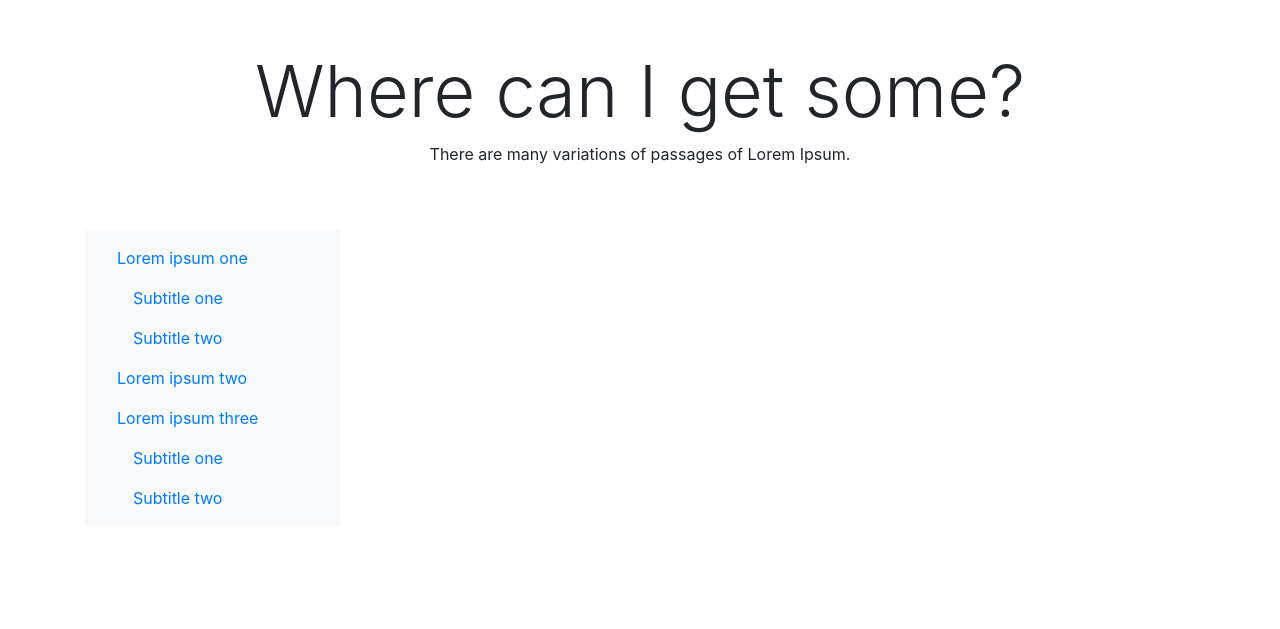
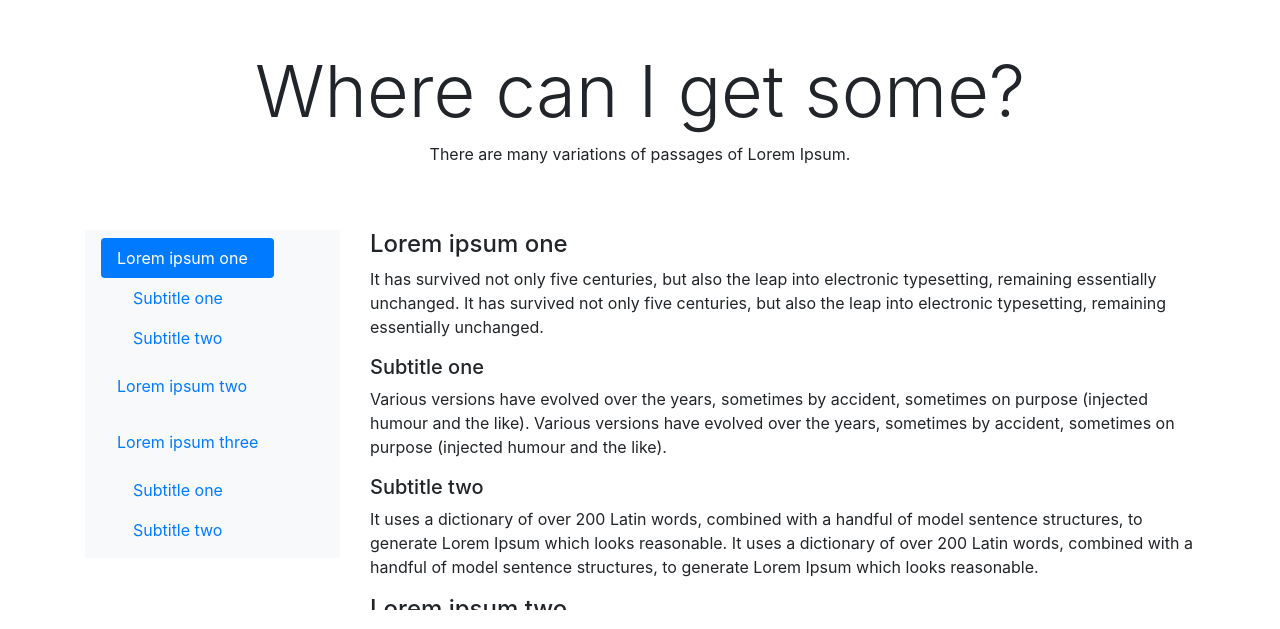
Before and after one commit to LeonardoPerson/Bootstrap-Site-1, a plain HTML site: page index.html in a window 1280 px wide. Shown: the part 776-1405 px from the top of the page. Before the commit the page ends 1302 px from the top, so only its background shows below. Drawn offline with nearby package versions, Linux system fonts and the light colour scheme.

Commit message:
Creating scrollspy

```diff
--- a/index.html
+++ b/index.html
@@ -1,26 +1,28 @@
 <!DOCTYPE html>
 <html lang="pt-br">
+
 <head>
-    <!-- Meta tags Obrigatórias -->
+  <!-- Mandatory meta tags -->
   <meta charset="utf-8">
   <meta name="viewport" content="width=device-width, initial-scale=1, shrink-to-fit=no">
   <!-- Bootstrap CSS -->
-    <link rel="stylesheet" href="https://stackpath.bootstrapcdn.com/bootstrap/4.1.3/css/bootstrap.min.css" integrity="sha384-MCw98/SFnGE8fJT3GXwEOngsV7Zt27NXFoaoApmYm81iuXoPkFOJwJ8ERdknLPMO" crossorigin="anonymous">
+  <link rel="stylesheet" href="https://stackpath.bootstrapcdn.com/bootstrap/4.1.3/css/bootstrap.min.css"
+    integrity="sha384-MCw98/SFnGE8fJT3GXwEOngsV7Zt27NXFoaoApmYm81iuXoPkFOJwJ8ERdknLPMO" crossorigin="anonymous">
+  <link rel="stylesheet" href="style.css">
   <title>Bootstrap</title>
 </head>
 
 <body>
   <nav class="navbar navbar-expand-lg navbar-dark bg-primary bg-gradient">
-
     <div class="container">
       <a class="navbar-brand h1 mb-0" href="#">Course</a>
 
-        <!--Hambúrguer apontando para a lista mais abaixo de acordo com o respectivo id-->
+      <!--Hamburger pointing to the list below according to the respective id-->
       <button class="navbar-toggler" type="button" data-bs-toggle="collapse" data-bs-target="#navbarSite">
         <span class="navbar-toggler-icon"></span>
       </button>
 
-        <!--Lista carregada conforme clique no hambúrguer-->
+      <!--List loaded as click on hamburger-->
       <div class="collapse navbar-collapse" id="navbarSite">
         <ul class="navbar-nav mr-auto">
           <li class="nav-item">
@@ -40,7 +42,7 @@
           </li>
         </ul>
 
-          <!--Lista do tipo dropdown do lado direito-->
+        <!--Dropdown list on the right side-->
         <ul class="navbar-nav ml-auto">
           <li class="nav-item dropdown">
             <a class="nav-link dropdown-toggle" href="#" data-bs-toggle="dropdown" id="navDrop">
@@ -66,15 +68,14 @@
     </div>
   </nav>
 
-    <!--Iniciando o carousel-->
+  <!--Carousel-->
   <div id="carouselSite" class="carousel slide" data-ride="carousel" data-interval="3000">
 
-      <!--Imagens-->
+    <!--Images-->
     <div class="carousel-inner">
-
       <div class="carousel-item active">
         <img src="img/slide1.jpg" alt="" class="d-block w-100">
-          <div class="carousel-caption d-none d-md-block" >
+        <div class="carousel-caption d-none d-md-block">
           <h1>Loren Ipsum</h1>
           <p class="lead">There are many variations of passages of Lorem Ipsum.</p>
         </div>
@@ -96,9 +97,9 @@
         </div>
       </div>
     </div>
-      <!--Imagens-->
+    <!--Images-->
 
-      <!--Controles-->
+    <!--Controls-->
     <a class="carousel-control-prev" href="#carouselSite" role="button" data-slide="prev">
       <span class="carousel-control-prev-icon" aria-hidden="true"></span>
       <span class="sr-only">Previous</span>
@@ -108,17 +109,18 @@
       <span class="carousel-control-next-icon" aria-hidden="true"></span>
       <span class="sr-only">Next</span>
     </a>
-      <!--Controles-->
+    <!--Controls-->
 
-      <!--Indicadores inferiores à imagem-->
+    <!--Indicators below the image-->
     <ol class="carousel-indicators">
       <li data-target="carouselSite" data-slide-to="0" class="active"></li>
       <li data-target="carouselSite" data-slide-to="1" class="active"></li>
       <li data-target="carouselSite" data-slide-to="2" class="active"></li>
     </ol>
   </div>
-    <!--Finalizando o carousel-->
+  <!--Carousel-->
 
+  <!--Scrollspy-->
   <div class="container">
     <div class="row">
       <div class="col-12 text-center my-5">
@@ -126,7 +128,8 @@
         <p>There are many variations of passages of Lorem Ipsum.</p>
       </div>
     </div>
-      <div class="row">
+
+    <div class="row mb-5">
       <div class="col-3">
         <nav id="navbarVertical" class="navbar navbar-light bg-light">
           <nav class="nav nav-pills flex-column">
@@ -137,8 +140,9 @@
               <a class="nav-link ml-3" href="#item1-2">Subtitle two</a>
             </nav>
 
-              <a class="nav-link" href="#item2">Lorem ipsum two</a>
-              <a class="nav-link" href="#item3">Lorem ipsum three</a>
+            <a class="nav-link my-2" href="#item2">Lorem ipsum two</a>
+
+            <a class="nav-link my-2" href="#item3">Lorem ipsum three</a>
             <nav class="nav nav-pills flex-column">
               <a class="nav-link ml-3" href="#item3-1">Subtitle one</a>
               <a class="nav-link ml-3" href="#item3-2">Subtitle two</a>
@@ -147,13 +151,68 @@
         </nav>
       </div>
       <div class="col-9">
+        <div data-spy="scroll" data-target="#navbarVertical" data-offset="0" class="scrollspySite">
+          <h4 id="item1">Lorem ipsum one</h4>
+          <p>It has survived not only five centuries, but also the leap into electronic typesetting, remaining
+            essentially unchanged. It has survived not only five centuries, but also the leap into electronic typesetting, remaining
+            essentially unchanged.</p>
+
+          <h5 id="item1-1">Subtitle one</h5>
+          <p>Various versions have evolved over the years, sometimes by accident, sometimes on purpose (injected humour
+            and the like). Various versions have evolved over the years, sometimes by accident, sometimes on purpose (injected humour
+            and the like).</p>
+
+          <h5 id="item1-2">Subtitle two</h5>
+          <p>It uses a dictionary of over 200 Latin words, combined with a handful of model sentence structures, to
+            generate Lorem Ipsum which looks reasonable. It uses a dictionary of over 200 Latin words, combined with a handful of model sentence structures, to
+            generate Lorem Ipsum which looks reasonable.</p>
+
+          <h4 id="item2">Lorem ipsum two</h4>
+          <p>It has survived not only five centuries, but also the leap into electronic typesetting, remaining
+            essentially unchanged. It has survived not only five centuries, but also the leap into electronic typesetting, remaining
+            essentially unchanged. It has survived not only five centuries, but also the leap into electronic typesetting, remaining
+            essentially unchanged.</p>
+
+          <h4 id="item3">Lorem Ipsum three</h4>
+          <p>It has survived not only five centuries, but also the leap into electronic typesetting, remaining
+            essentially unchanged. It has survived not only five centuries, but also the leap into electronic typesetting, remaining
+            essentially unchanged. It has survived not only five centuries, but also the leap into electronic typesetting, remaining
+            essentially unchanged.</p>
+
+          <h5 id="item3-1">Subtitle one</h5>
+          <p>Various versions have evolved over the years, sometimes by accident, sometimes on purpose (injected humour
+            and the like). Various versions have evolved over the years, sometimes by accident, sometimes on purpose (injected humour
+            and the like). Various versions have evolved over the years, sometimes by accident, sometimes on purpose (injected humour
+            and the like). Various versions have evolved over the years, sometimes by accident, sometimes on purpose (injected humour
+            and the like). Various versions have evolved over the years, sometimes by accident, sometimes on purpose (injected humour
+            and the like). Various versions have evolved over the years, sometimes by accident, sometimes on purpose (injected humour
+            and the like).</p>
+
+          <h5 id="item3-2">Subtitle two</h5>
+          <p>It uses a dictionary of over 200 Latin words, combined with a handful of model sentence structures, to
+            generate Lorem Ipsum which looks reasonable. It uses a dictionary of over 200 Latin words, combined with a handful of model sentence structures, to
+            generate Lorem Ipsum which looks reasonable. It uses a dictionary of over 200 Latin words, combined with a handful of model sentence structures, to
+            generate Lorem Ipsum which looks reasonable. It uses a dictionary of over 200 Latin words, combined with a handful of model sentence structures, to
+            generate Lorem Ipsum which looks reasonable. It uses a dictionary of over 200 Latin words, combined with a handful of model sentence structures, to
+            generate Lorem Ipsum which looks reasonable.</p>
 
         </div>
       </div>
     </div>
+  </div>
+  <!--Scrollspy-->
 
-    <script src="https://code.jquery.com/jquery-3.3.1.slim.min.js" integrity="sha384-q8i/X+965DzO0rT7abK41JStQIAqVgRVzpbzo5smXKp4YfRvH+8abtTE1Pi6jizo" crossorigin="anonymous"></script>
-    <script src="https://cdnjs.cloudflare.com/ajax/libs/popper.js/1.14.3/umd/popper.min.js" integrity="sha384-ZMP7rVo3mIykV+2+9J3UJ46jBk0WLaUAdn689aCwoqbBJiSnjAK/l8WvCWPIPm49" crossorigin="anonymous"></script>
-    <script src="https://stackpath.bootstrapcdn.com/bootstrap/4.1.3/js/bootstrap.min.js" integrity="sha384-ChfqqxuZUCnJSK3+MXmPNIyE6ZbWh2IMqE241rYiqJxyMiZ6OW/JmZQ5stwEULTy" crossorigin="anonymous"></script>
+  <script src="https://code.jquery.com/jquery-3.3.1.slim.min.js"
+    integrity="sha384-q8i/X+965DzO0rT7abK41JStQIAqVgRVzpbzo5smXKp4YfRvH+8abtTE1Pi6jizo" crossorigin="anonymous">
+  </script>
+
+  <script src="https://cdnjs.cloudflare.com/ajax/libs/popper.js/1.14.3/umd/popper.min.js"
+    integrity="sha384-ZMP7rVo3mIykV+2+9J3UJ46jBk0WLaUAdn689aCwoqbBJiSnjAK/l8WvCWPIPm49" crossorigin="anonymous">
+  </script>
+
+  <script src="https://stackpath.bootstrapcdn.com/bootstrap/4.1.3/js/bootstrap.min.js"
+    integrity="sha384-ChfqqxuZUCnJSK3+MXmPNIyE6ZbWh2IMqE241rYiqJxyMiZ6OW/JmZQ5stwEULTy" crossorigin="anonymous">
+  </script>
 </body>
+
 </html>
--- /dev/null
+++ b/style.css
@@ -0,0 +1,5 @@
+.scrollspySite{
+  position: relative;
+  overflow: auto;
+  height: 380px;
+}
```
Lines whose indentation alone changed are shown as unchanged.
